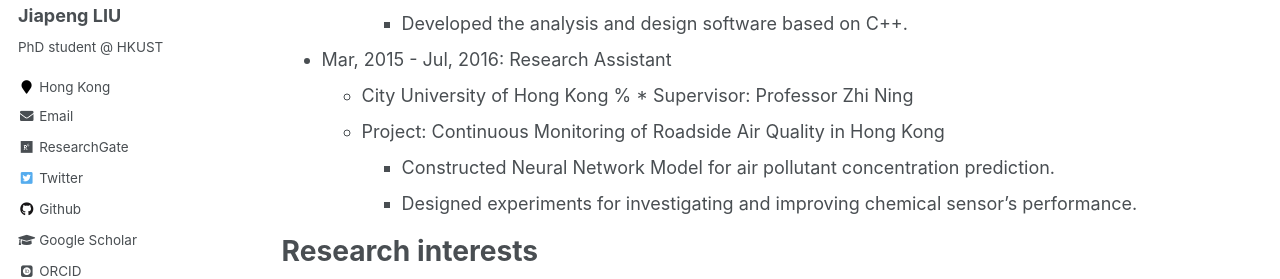
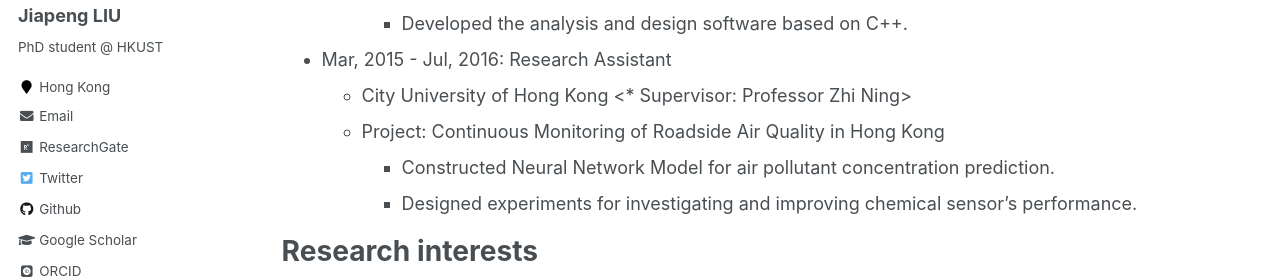
Before and after one commit to jiapeng-liu/jiapeng-liu.github.io, a Jekyll site: the page built from _pages/cv.md, in a window 1280 px wide and 900 px high, scrolled down 509 px. Shown: the part 175-454 px from the top of the window. Built offline with Jekyll 4.4.1, drawn with Linux system fonts in a browser that asks for light colours; some web fonts are replaced.

Commit message:
update CV

```diff
--- a/_pages/cv.md
+++ b/_pages/cv.md
@@ -31,7 +31,7 @@ Work experience
 
 * Mar, 2015 - Jul, 2016: Research Assistant
   * City University of Hong Kong
-%  * Supervisor: Professor Zhi Ning
+  <* Supervisor: Professor Zhi Ning>
   * Project: Continuous Monitoring of Roadside Air Quality in Hong Kong
     * Constructed Neural Network Model for air pollutant concentration prediction.
     * Designed experiments for investigating and improving chemical sensor’s performance.
```
